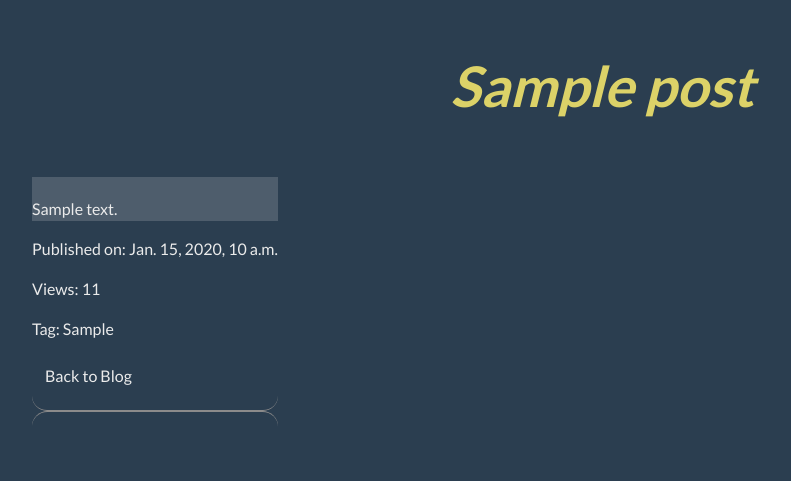
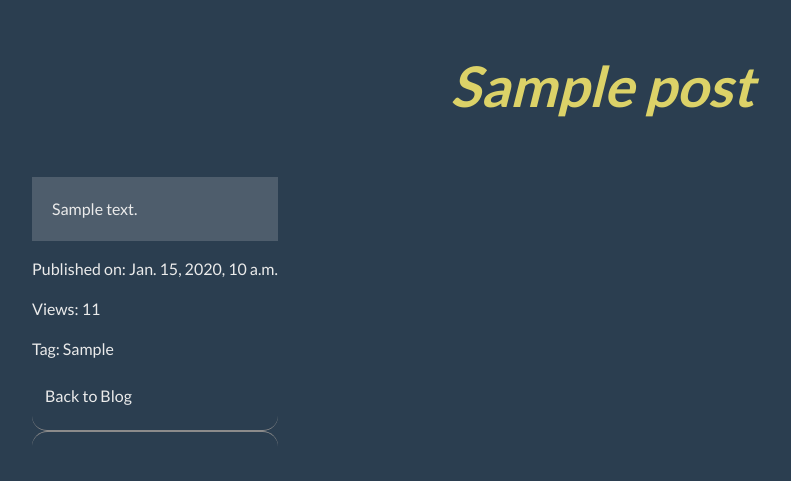
Before and after one commit to John-E5/Dev-Stickers, a Django app: page /posts/1/ in a window 1280 px wide. Shown: the part 48-529 px from the top of the page, without its empty margins (38-829 px from the left). Run offline with Django 3.2, Linux system fonts and the light colour scheme; tables that the repository leaves empty hold one stand-in row (values such as "Sample post"); some libraries are stand-ins or nearby versions.

Commit message:
Updated padding on blogposts

```diff
--- a/static/css/style.css
+++ b/static/css/style.css
@@ -175,7 +175,7 @@ footer {
 
 .blog-post {
     background-color: #4E5D6C;
-    padding-top: 20px;
+    padding: 20px;
 }
 
 /*--------------------------------Shop*/
```
